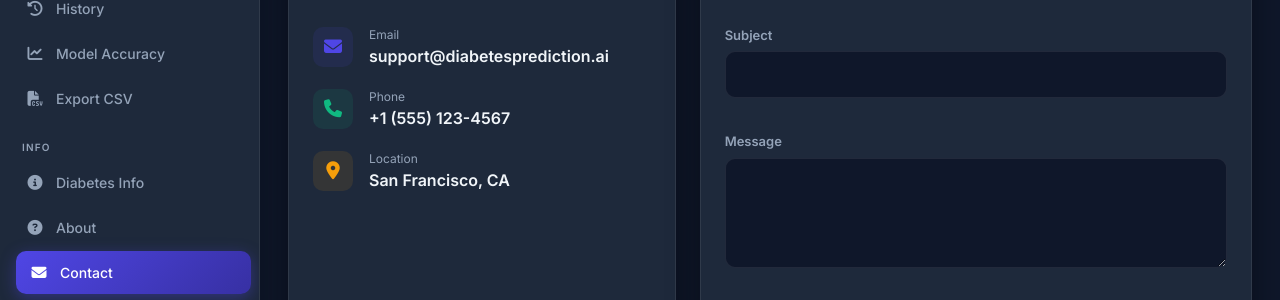
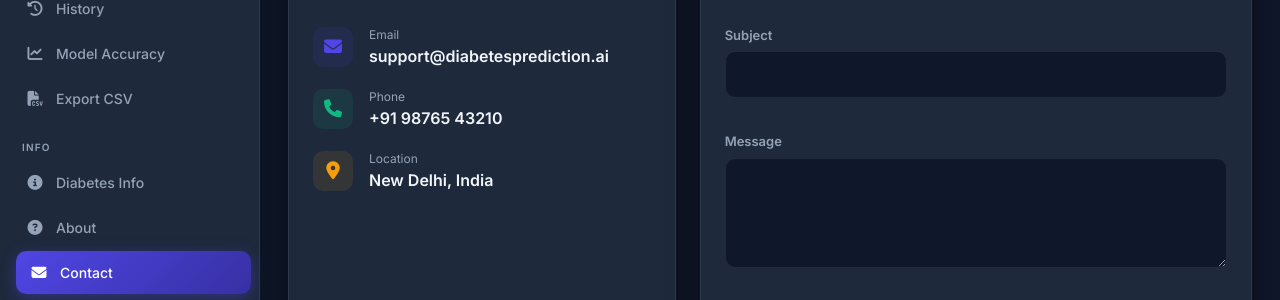
Before and after one commit to Shivansh1146/Diabetes-Disease-Prediction, a Flask app: page /contact in a window 1280 px wide. Shown: the part 243-543 px from the top of the page. Run offline with Flask 3, Linux system fonts and the light colour scheme; a user stored in the database is signed in.

Commit message:
style: change contact info placeholders to Indian standard formats

```diff
--- a/templates/contact.html
+++ b/templates/contact.html
@@ -31,11 +31,11 @@
             </div>
             <div style="display:flex;align-items:center;gap:16px;margin-bottom:20px">
               <div style="width:40px;height:40px;border-radius:10px;background:rgba(16,185,129,0.1);color:var(--success);display:flex;align-items:center;justify-content:center;font-size:18px"><i class="fas fa-phone"></i></div>
-              <div><div style="font-size:12px;color:var(--text-secondary)">Phone</div><div style="font-weight:600">+1 (555) 123-4567</div></div>
+              <div><div style="font-size:12px;color:var(--text-secondary)">Phone</div><div style="font-weight:600">+91 98765 43210</div></div>
             </div>
             <div style="display:flex;align-items:center;gap:16px">
               <div style="width:40px;height:40px;border-radius:10px;background:rgba(245,158,11,0.1);color:var(--warning);display:flex;align-items:center;justify-content:center;font-size:18px"><i class="fas fa-map-marker-alt"></i></div>
-              <div><div style="font-size:12px;color:var(--text-secondary)">Location</div><div style="font-weight:600">San Francisco, CA</div></div>
+              <div><div style="font-size:12px;color:var(--text-secondary)">Location</div><div style="font-weight:600">New Delhi, India</div></div>
             </div>
           </div>
         </div>
```
